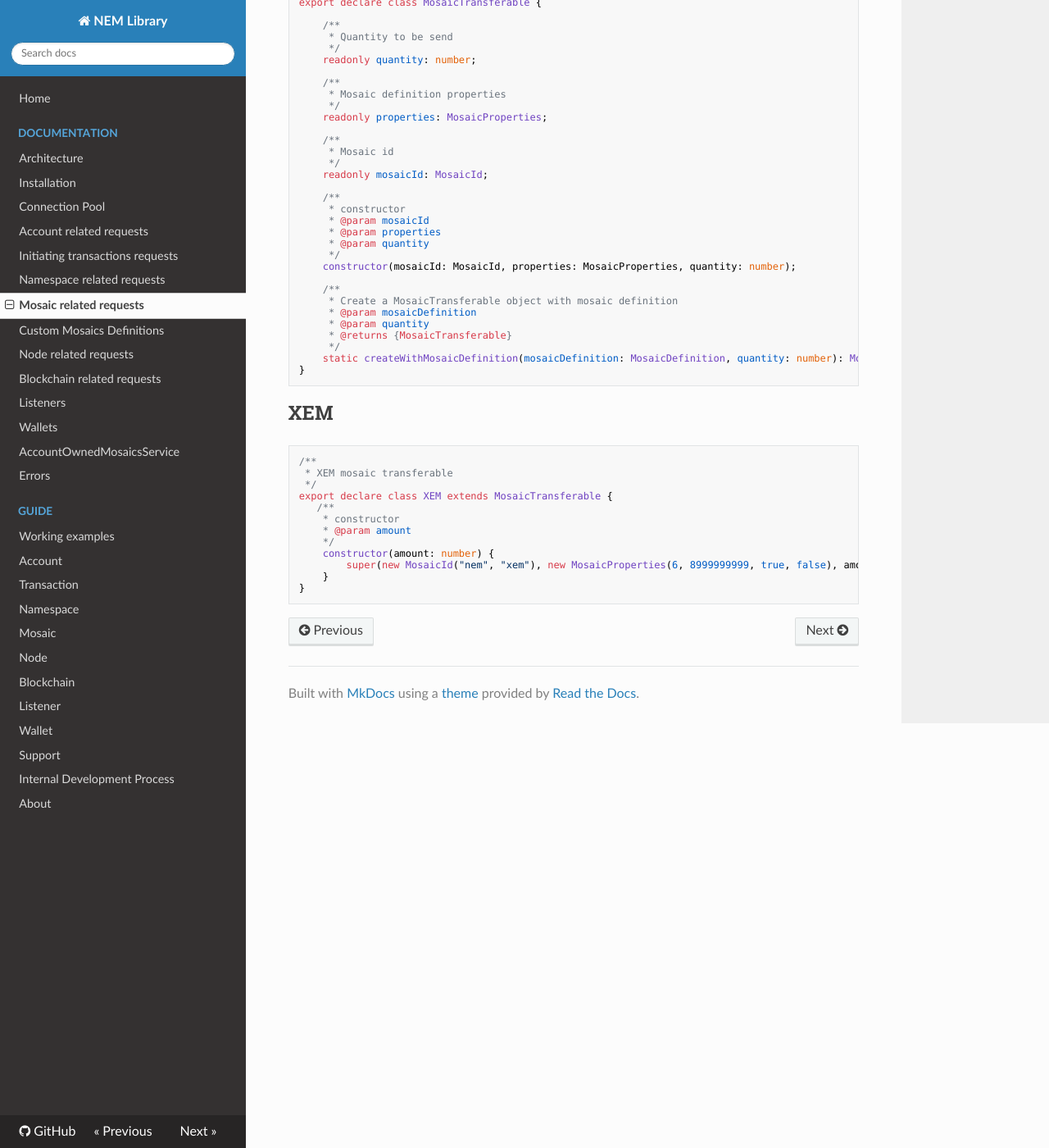
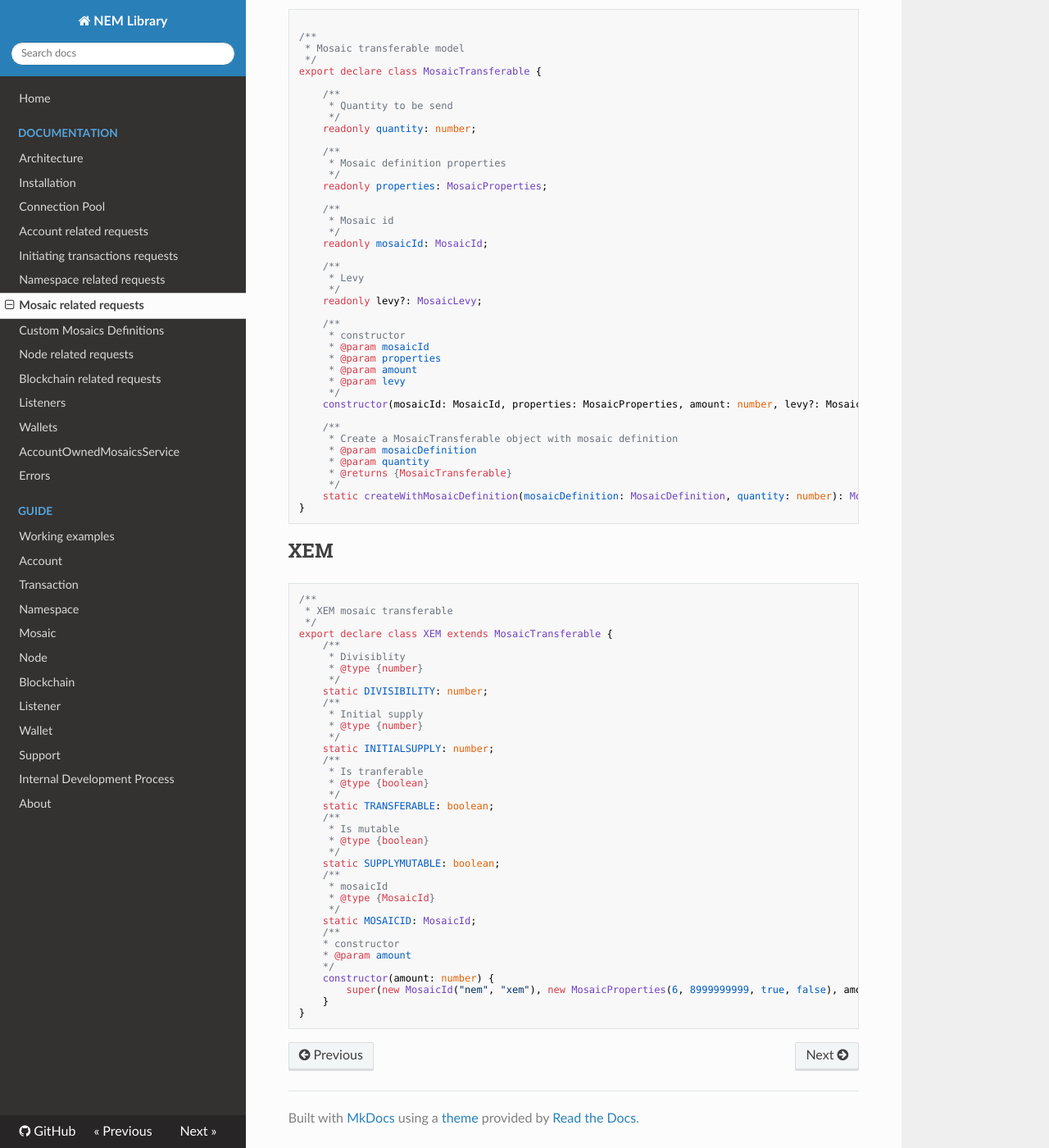
Before and after one commit to takahser/nem-library-docs, an MkDocs documentation site: the page built from docs/documentation/mosaic.md, in a window 1280 px wide and 1400 px high, scrolled down 4954 px. Shown: the whole window at 82% size. Built offline with MkDocs 1.6.1, drawn with Linux system fonts in a browser that asks for light colours; nearby versions of some CDN libraries; old or Windows-style settings are respelled for this version of MkDocs; some of the changed text lies outside the part shown.

Commit message:
UPDATE documentation with version 0.6.1 changes

````diff
--- a/docs/documentation/mosaic.md
+++ b/docs/documentation/mosaic.md
@@ -21,20 +21,18 @@ export declare class MosaicHttp extends HttpEndpoint {
 
     /**
      * Return the Mosaic Definition given a namespace and mosaic. Throw exception if no mosaic is found
-     * @param {string} namespace
-     * @param {string} mosaic
+     * @param {string} mosaicId
      * @returns {Observable<MosaicDefinition>}
      */
-    getMosaicDefinition(namespace: string, mosaic: string): Observable<MosaicDefinition>;
+    getMosaicDefinition(mosaicId: MosaicId): Observable<MosaicDefinition>;
 
     /**
      * Return a MosaicTransferable with the amount
-     * @param {string} namespace
-     * @param {string} mosaic
+     * @param {string} mosaicId
      * @param {number} amount
      * @returns {Observable<MosaicTransferable>}
      */
-    getMosaicTransferableWithAmount(namespace: string, mosaic: string, amount: number): Observable<MosaicTransferable>;
+    getMosaicTransferableWithAmount(mosaicId: MosaicId, amount: number): Observable<MosaicTransferable>;
 }
 
 ```
@@ -116,24 +114,32 @@ Output
  * A mosaic id uniquely identifies an underlying mosaic definition.
  */
 export declare class MosaicId {
-
     /**
      * The corresponding namespace id
      */
     readonly namespaceId: string;
-
     /**
      * The name of the mosaic definition.
      */
     readonly name: string;
-
     /**
      * constructor
      * @param namespaceId
      * @param name
      */
     constructor(namespaceId: string, name: string);
+    /**
+     * Compares mosaicIds for equality
+     * @param mosaicId
+     * @returns {boolean}
+     */
+    equals(mosaicId: MosaicId): boolean;
+    /**
+     * Mosaic Id description in format namespaceId:name ex: nem:xem
+     */
+    description(): string;
 }
+
 
 ```
 
@@ -334,12 +340,18 @@ export declare class MosaicTransferable {
     readonly mosaicId: MosaicId;
 
     /**
+     * Levy
+     */
+    readonly levy?: MosaicLevy;
+
+    /**
      * constructor
      * @param mosaicId
      * @param properties
-     * @param quantity
+     * @param amount
+     * @param levy
      */
-    constructor(mosaicId: MosaicId, properties: MosaicProperties, quantity: number);
+    constructor(mosaicId: MosaicId, properties: MosaicProperties, amount: number, levy?: MosaicLevy);
 
     /**
      * Create a MosaicTransferable object with mosaic definition
@@ -358,7 +370,32 @@ export declare class MosaicTransferable {
  * XEM mosaic transferable
  */
 export declare class XEM extends MosaicTransferable {
-   /**
+    /**
+     * Divisiblity
+     * @type {number}
+     */
+    static DIVISIBILITY: number;
+    /**
+     * Initial supply
+     * @type {number}
+     */
+    static INITIALSUPPLY: number;
+    /**
+     * Is tranferable
+     * @type {boolean}
+     */
+    static TRANSFERABLE: boolean;
+    /**
+     * Is mutable
+     * @type {boolean}
+     */
+    static SUPPLYMUTABLE: boolean;
+    /**
+     * mosaicId
+     * @type {MosaicId}
+     */
+    static MOSAICID: MosaicId;
+    /**
     * constructor
     * @param amount
     */
````
Also changed, not shown: docs/documentation/service.md (+57 -1 lines), docs/documentation/transaction.md (+0 -2 lines), docs/index.md (+7 -0 lines).
